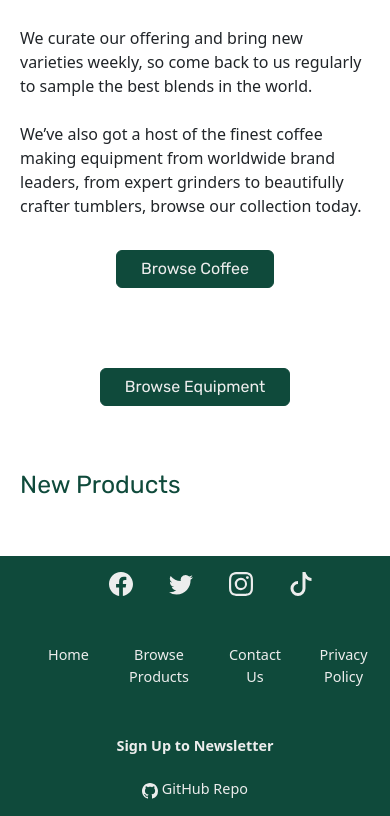
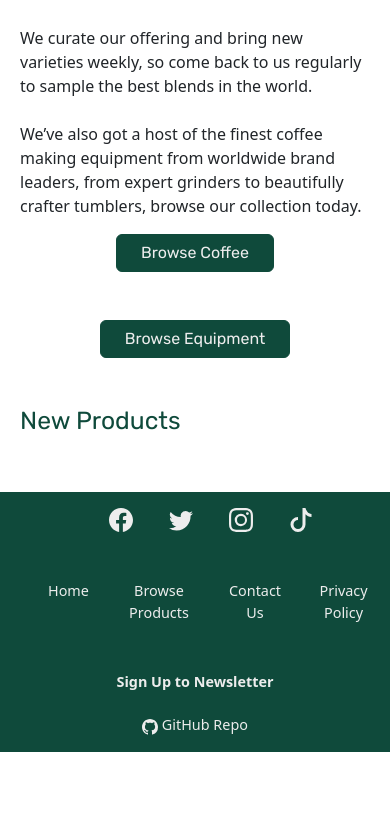
Before and after one commit to davidindub/coffeecrew, a Django app: page / in a window 390 px wide. Shown: the part 919-1735 px from the top of the page. After the commit the page ends 1671 px from the top, so only its background shows below. Run offline with Django 4.2, Linux system fonts and the light colour scheme; data that the repository does not hold is empty; some libraries are stand-ins or nearby versions.

Commit message:
Fix button styles for mobile

```diff
--- a/static/css/base.css
+++ b/static/css/base.css
@@ -244,7 +244,6 @@ form {
   }
 
 .btn {
-    margin: 1rem 1.5rem;
     --bs-btn-padding-x: 1.5rem;
     font-family: var(--font-display-font);
 }
```
